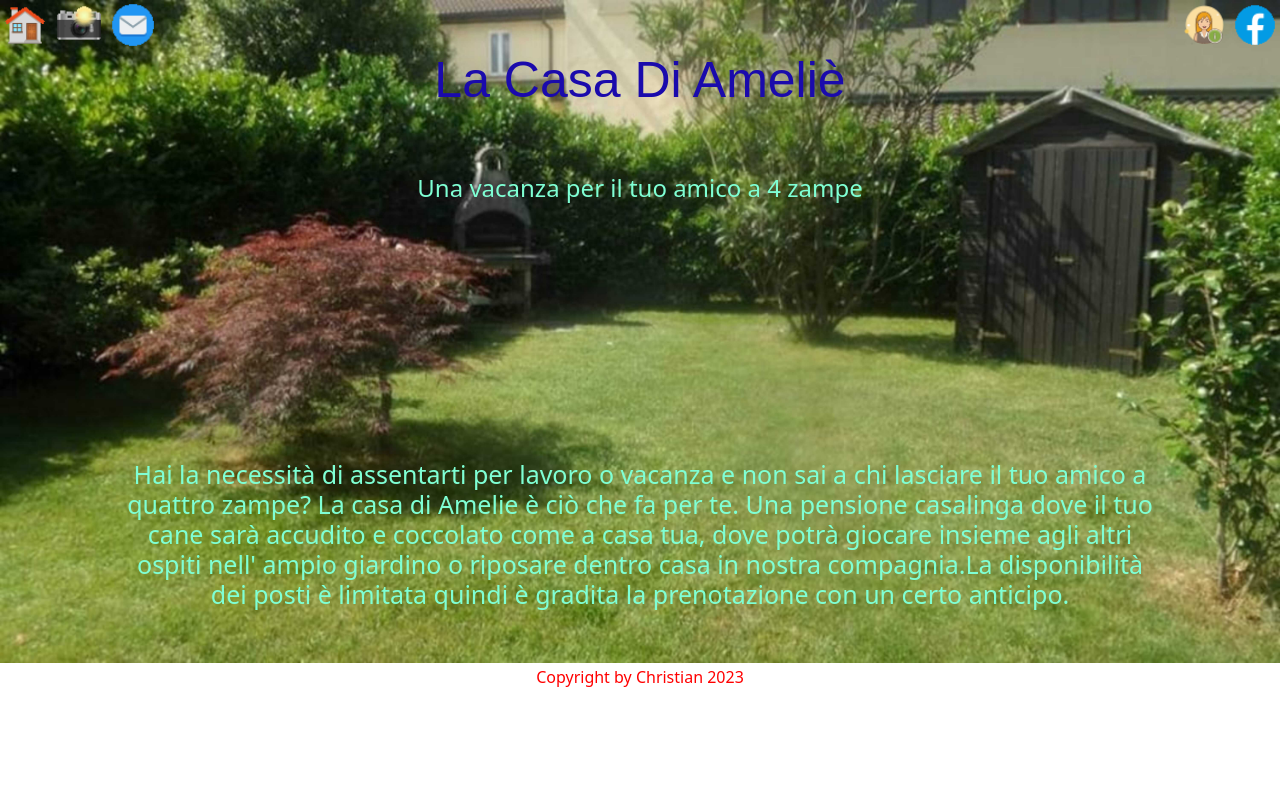
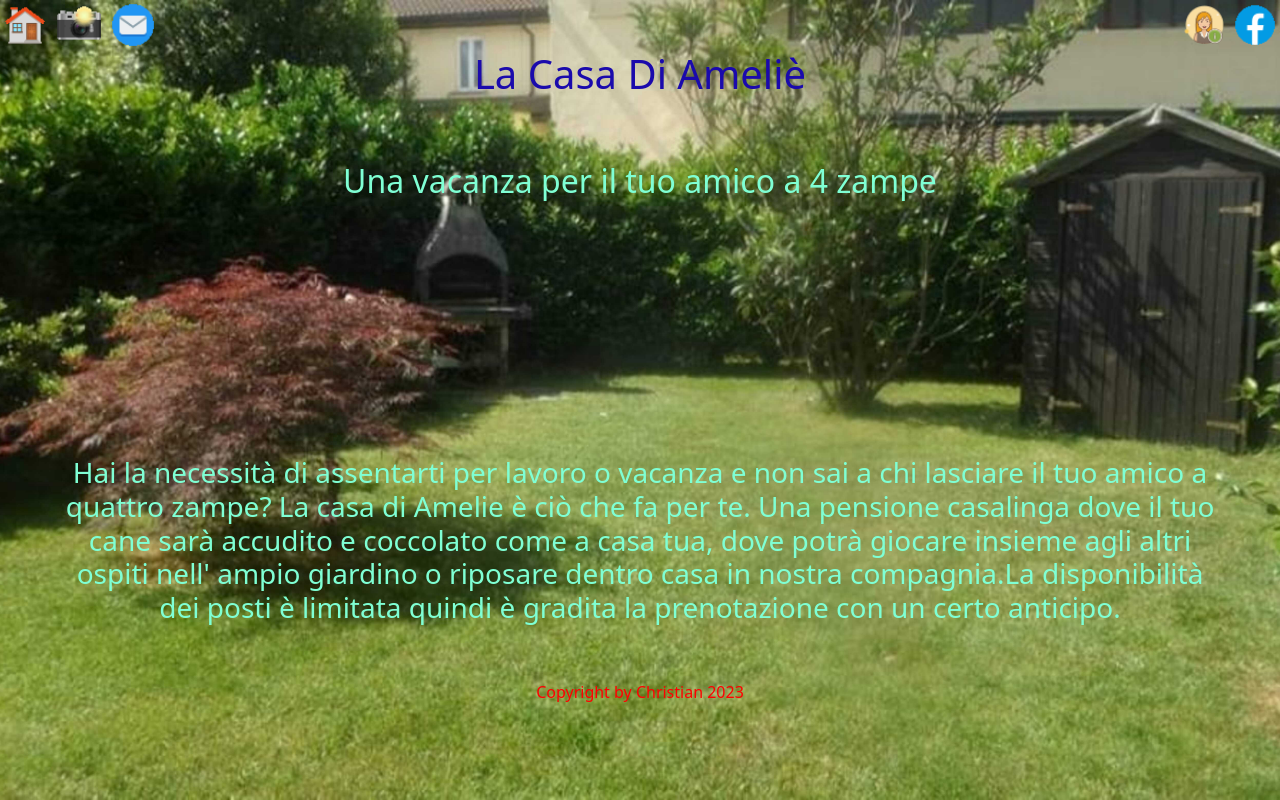
Before and after one commit to xchris78x/maddy, a Django app: page / in a window 1280 px wide. Run offline with Django 4.2, Linux system fonts and the light colour scheme; some web fonts are replaced; grey boxes are pictures that could not be loaded.

Commit message:
Add files via upload

```diff
--- a/cane/templates/cane/index.html
+++ b/cane/templates/cane/index.html
@@ -4,17 +4,33 @@
 
 {% load static %}
 
-<link rel="stylesheet" href="{% static 'cane/style.css' %}">
+<style>
+    @media (max-width: 480px) {
+    body {
+        background-image: url('{% static 'cane/index2-mobile.jpg' %}'); background-repeat: no-repeat; background-size: cover; background-attachment: fixed; background-position: center center;">
+    }
+}
 
-<body style="background-image: url('{% static 'cane/index2.jpg' %}'); background-repeat: no-repeat; background-size: 100%;">
+@media (min-width: 481px) and (max-width: 1024px) {
+    body {
+        background-image: url('{% static 'cane/index2-pad.jpg' %}'); background-repeat: no-repeat; background-size: cover; background-attachment: fixed; background-position: center center;">
+    }
+}
+
+@media (min-width: 1025px) {
+    body {
+        background-image: url('{% static 'cane/index2.jpg' %}'); background-repeat: no-repeat; background-size: cover; background-attachment: fixed; background-position: center center;">
+   }
+}
+</style>
 
 </body>
+
+
+
 <div style="text-align: center; color: #1a0aac; font-size: 50px; font-family: "Sofia", sans-serif;">
     <h1>La Casa Di Ameliè</h1>
 </div>
-
-
-<div style="background-image: url(img/index2.jpg); background-repeat: no-repeat; background-size: cover; background-attachment: fixed; background-position: center center;"></div>
 
 
 <div style="text-align: center; color: aquamarine; margin-top: 5%; font-size: 3vh;">
```
